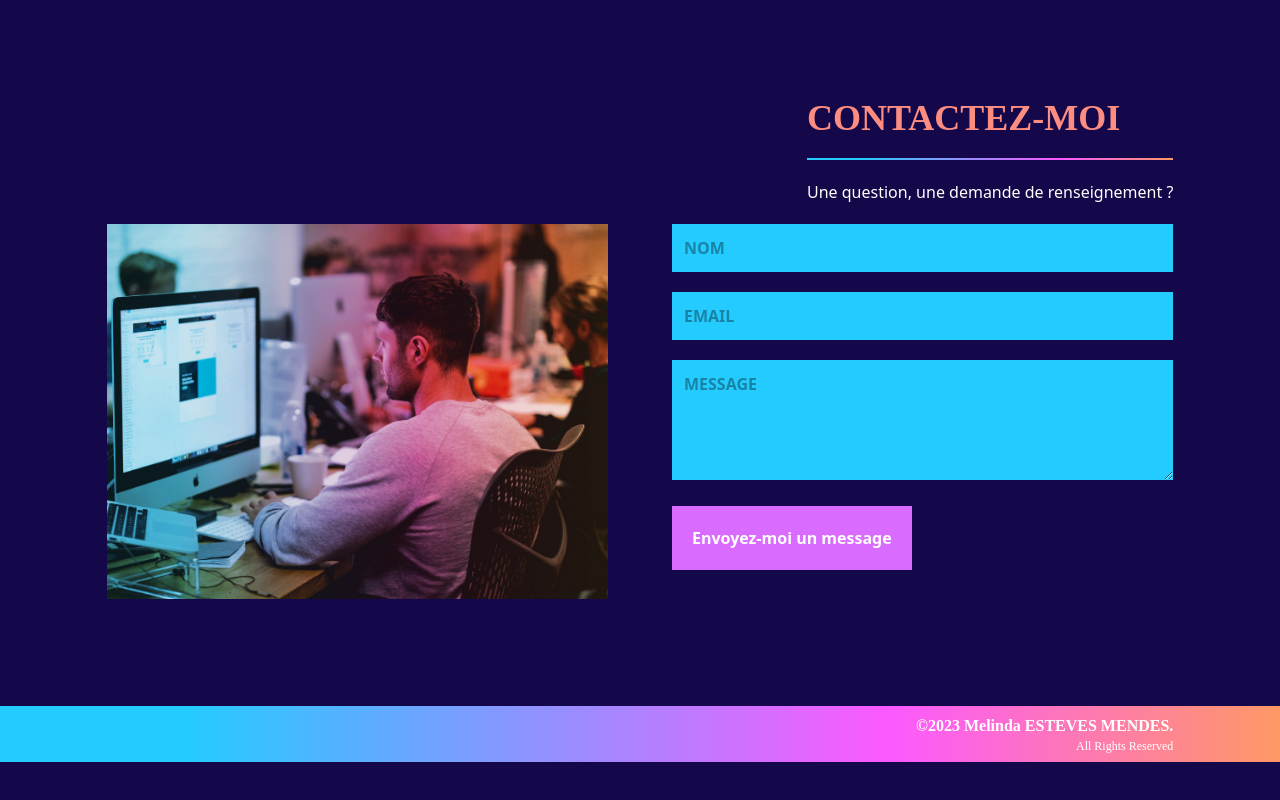
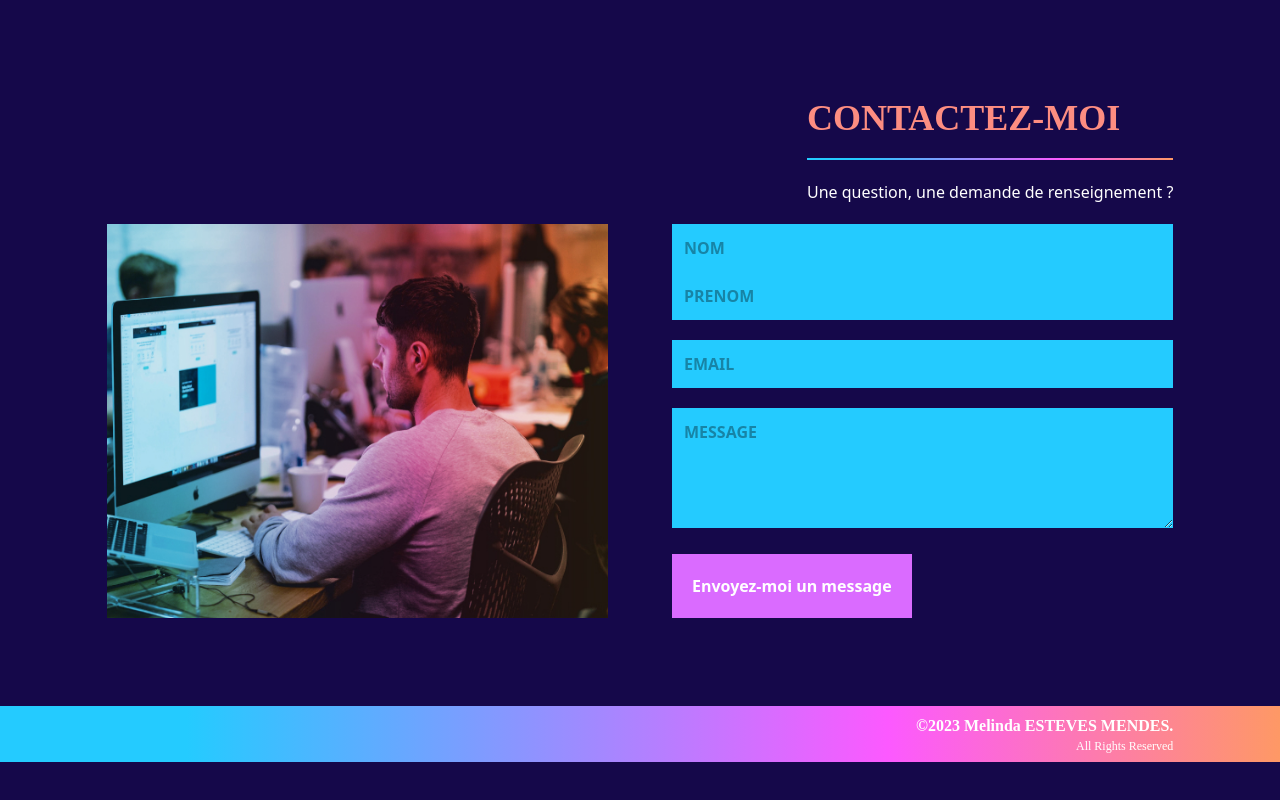
Before and after one commit to Melinda-EM/Portfolio, a React (Create React App) app: page / in a window 1280 px wide. Shown: the part 4049-4849 px from the top of the page. Built offline with nearby package versions, Linux system fonts and the light colour scheme.

Commit message:
[UPDATE] portfolio

```diff
--- a/src/scenes/Contact.jsx
+++ b/src/scenes/Contact.jsx
@@ -90,6 +90,21 @@ const Contact = () => {
                             </p>
                         )}
                         <input
+                            className="w-full bg-blue font-semibold placeholder-opaque-black p-3"
+                            type="text"
+                            placeholder="PRENOM"
+                            {...register("firstname", {
+                                required: true,
+                                maxLength: 100,
+                            })}
+                        />
+                        {errors.firstname && (
+                            <p className="text-red mt-1">
+                                {errors.firstname.type === 'required' && "Ce champ est requis."}
+                                {errors.firstname.type === 'maxLength' && "La taille maximale est de 100 caractères"}
+                            </p>
+                        )}
+                        <input
                             className="w-full bg-blue font-semibold placeholder-opaque-black p-3 mt-5"
                             type="text"
                             placeholder="EMAIL"
```
